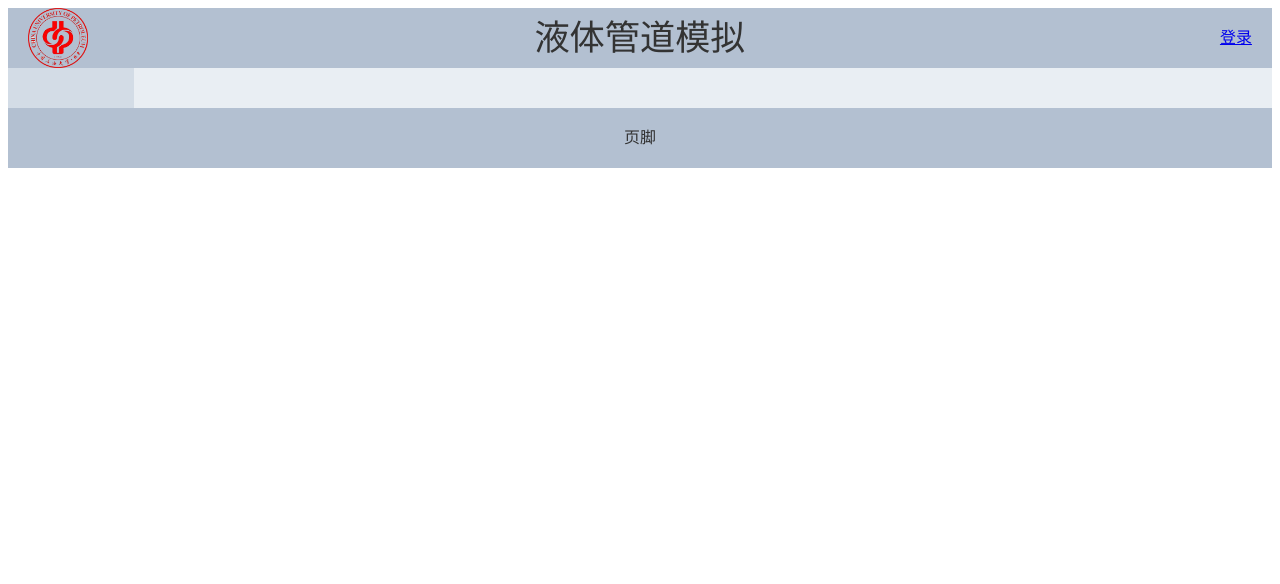
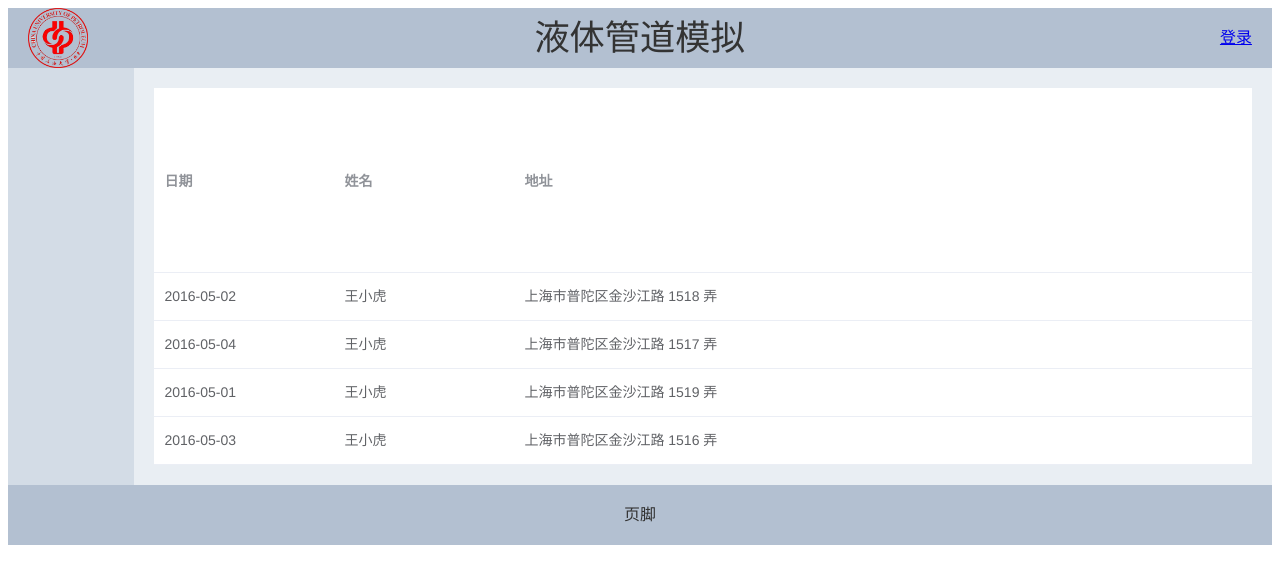
Before and after one commit to xpgitcup/vuesample20200401a, a Vue app: page / in a window 1280 px wide. Shown: the top 584 px of the page. Built offline with nearby package versions, Linux system fonts and the light colour scheme.

Commit message:
调整了路由

```diff
--- a/src/App.vue
+++ b/src/App.vue
@@ -1,10 +1,44 @@
 <template>
     <div id="app">
-        <router-view></router-view>
+        <el-container>
+            <!-- 这里是页眉-->
+            <el-header>
+                <applicationTitle></applicationTitle>
+            </el-header>
+
+            <el-container>
+                <!-- 这里是菜单-->
+                <el-aside width="10%">
+                    <div v-if="$store.state.currentUser">
+                        <menus></menus>
+                    </div>
+                </el-aside>
+
+                <!--这里是主显示区-->
+                <el-main>
+                    <router-view></router-view>
+                </el-main>
+            </el-container>
+
+            <!-- 这里是页脚-->
+            <el-footer>
+                页脚
+            </el-footer>
+        </el-container>
     </div>
 </template>
 
 <script>
+    import applicationTitle from "./components/home/applicationTitle.vue";
+    import menus from './components/home/menus.vue'
+
+    export default {
+        name: "app",
+        components: {
+            applicationTitle,
+            menus
+        }
+    }
 </script>
 
 <style>
--- a/src/components/default.vue
+++ b/src/components/default.vue
@@ -1,40 +1,22 @@
 <template>
-    <el-container>
-        <!-- 这里是页眉-->
-        <el-header>
-            <applicationTitle></applicationTitle>
-        </el-header>
-
-        <el-container>
-            <!-- 这里是菜单-->
-            <el-aside width="10%">
-                <div v-if="$store.state.currentUser">
-                    <menus></menus>
-                </div>
-            </el-aside>
-
-            <!--这里是主显示区-->
-            <el-main>
-                <router-view></router-view>
-            </el-main>
-        </el-container>
-
-        <!-- 这里是页脚-->
-        <el-footer>
-            页脚
-        </el-footer>
-    </el-container>
+    <div v-if="$store.state.currentUser">
+        <status></status>
+    </div>
+    <div v-else>
+        <info></info>
+    </div>
 </template>
 
 <script>
-    import applicationTitle from "./home/applicationTitle.vue";
-    import menus from './home/menus.vue'
+
+    import Status from "./home/status";
+    import Info from "./home/info";
 
     export default {
         name: "default",
         components: {
-            applicationTitle,
-            menus
+            Info,
+            Status
         }
     }
 
```
